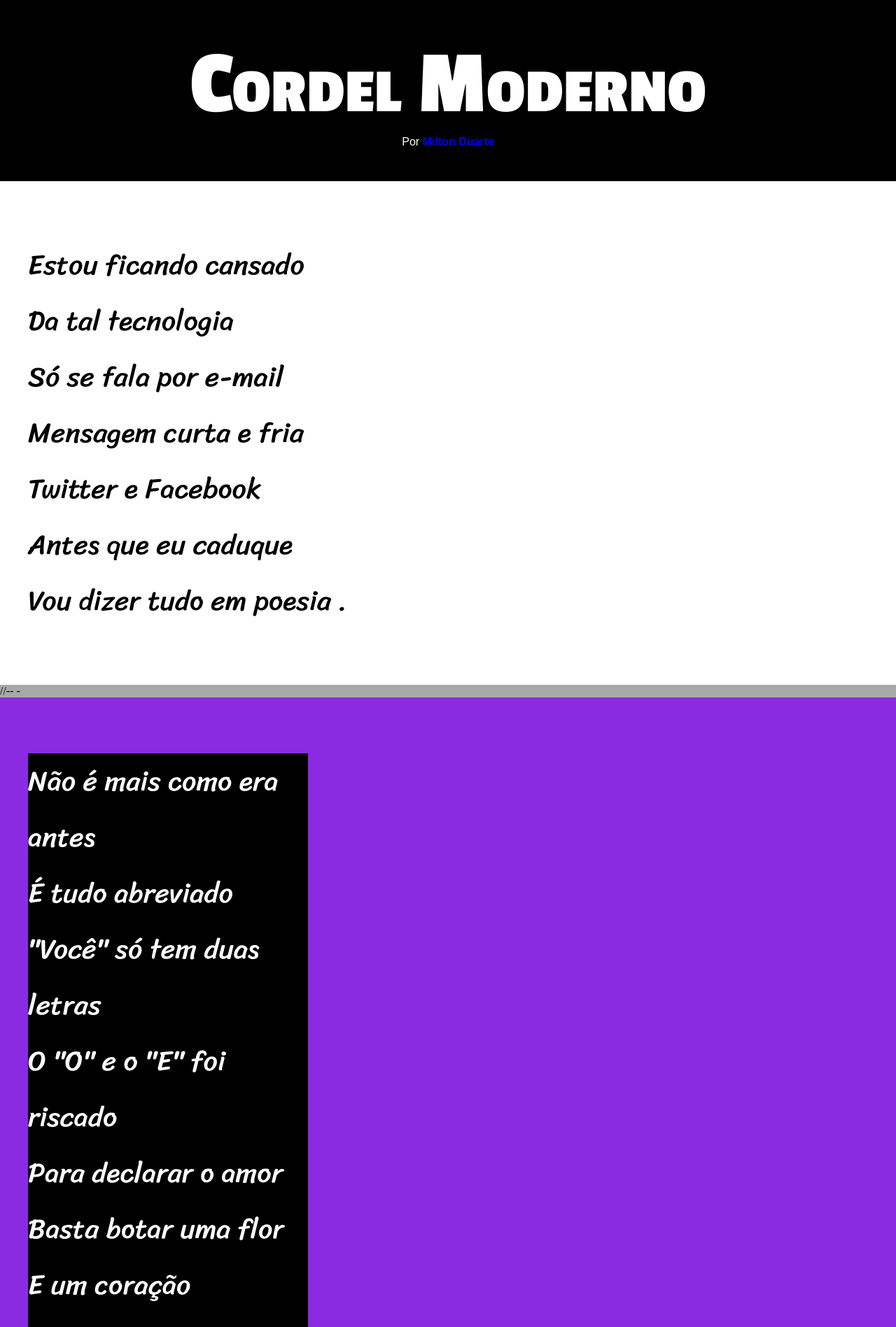
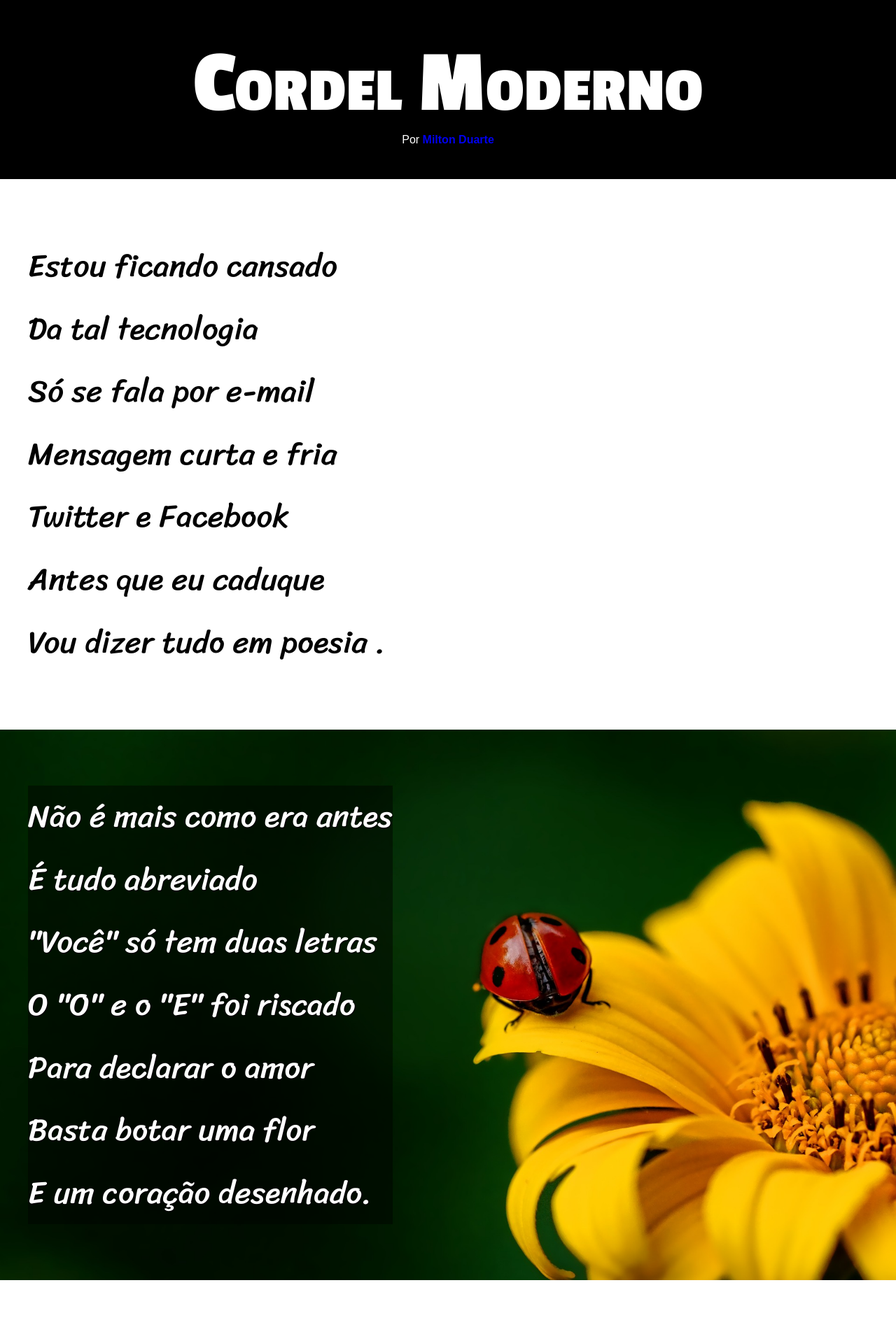
Before and after one commit to GuhDev0/Desafio-cordel, a plain HTML site: page index.html in a window 1280 px wide. Shown: the top 1897 px of the page at 70% size. Drawn offline with Linux system fonts and the light colour scheme.

Commit message:
Cordel-90%

```diff
--- a/css.css
+++ b/css.css
@@ -1,7 +1,21 @@
 @import url('https://fonts.googleapis.com/css2?family=Passion+One:wght@400;700&display=swap');
 @import url('https://fonts.googleapis.com/css2?family=Sriracha&display=swap');
 
+@media(max-width:1200px){
+    section p{ width: 320px;
+               width: 400px;
+              text-align: center;
+              font-size: 1.5em;
+              line-height: 2em;
 
+    }
+}
+:root{
+    --color1:black;
+    --color2:white;
+    --color3:darkgrey;
+    --color4:#42443ed2;
+}
 
 
 *{
@@ -9,12 +23,13 @@
     padding: 0;
 }
 html body{
-    background-color: darkgrey;
+    background-color: var(--color2);
     min-height: 100%;
+
 }
 header{
-    background-color: black;
-        color: white;
+    background-color: var(--color1);
+        color:var(--color2);
         text-align: center;
         align-items: center;
 
@@ -23,7 +38,7 @@ header > h1{
     padding-top: 50px;
     font-variant: small-caps;
     font-family: 'Passion One', cursive;
-    font-size: 130px;
+    font-size: 10vw;
 
 }
 header > p {
@@ -36,36 +51,56 @@ header > p > a{
     font-weight: bolder;
 }
 header > p > a:visited{
-    color: white;
+    color: var(--color2);
 }
 header > p > a:hover{
     text-decoration: underline;
 }
 section{
     padding: 10vh 0px 10vh 5vh;
-    font: 40px  'Sriracha', cursive;
+    font: 3.5vw  'Sriracha', cursive;
     line-height: 2em;
-}
-.normal{
-    background-color: white;
-}
-.imagem{
-    color: white;
-    background-color: blueviolet;
+    min-width: 1200px;
 
-}
-.imagem > p{
-    width: 400px;
-    background-color: black;
 }
 
 
+.normal{
+    background-color: var(--color2);
+}
+section#img1{
+    color: var(--color2);
+    background-image: url(imagens/background001.jpg);
+    background-attachment: fixed;
+    background-size: cover;
+    background-repeat: no-repeat;
+    background-position: right center;
+}
+section#img2{
+    background-image: url(imagens/background002.jpg);
+    background-attachment: fixed;
+    background-size: cover;
+    color: var(--color2);
+    background-position: right center;
 
+}
+section#img1 p{
+    background-color:#00050081;
+    text-shadow: 1px 1px 1px var(--color1);
+}
+section#img2 p{
+    background-color: var(--color4);
+    text-shadow: 1px 1px 1px var(--color1);
+}
+.imagem > p{
+    display: inline-block;
+    background-color: var(--color1);
+}
 
 
 footer > p{
-    background-color: black;
-    color: white;
+    background-color: var(--color1);
+    color: var(--color2);
     text-align: center;
     align-items: center;
     padding: 10px;
@@ -77,7 +112,7 @@ footer > p > a{
     text-decoration: none;
 }
 footer > p > a:visited{
-    color: white;
+    color: var(--color2);
 }
 footer > p > a:hover{
     text-decoration: underline;
--- a/index.html
+++ b/index.html
@@ -29,8 +29,7 @@
                    </p>
         </section>
 
-                    //-- -
-                <section class="imagem">
+                <section class="imagem " id="img1">
                     <p >
                         Não é mais como era antes<br>
                         É tudo abreviado<br>
@@ -38,10 +37,10 @@
                         O "O" e o "E" foi riscado<br>
                         Para declarar o amor<br>
                         Basta botar uma flor<br>
-                        E um coração desenhad.
+                        E um coração desenhado.
                      </p>
                 </section>
-                    //-- -
+
                 <section class="normal">
 
                        <p>
@@ -62,7 +61,7 @@
                         </p>
                 </section>
 
-                    <section class="imagem">
+                    <section class="imagem" id="img2">
 
 
                         <p>
@@ -75,7 +74,7 @@
                         Nas linhas do coração.
                     </section>
                     </p>
-                    //---
+
                     <section class="normal">
                         <p>
                         Agora, escrevo e envio<br>
```
